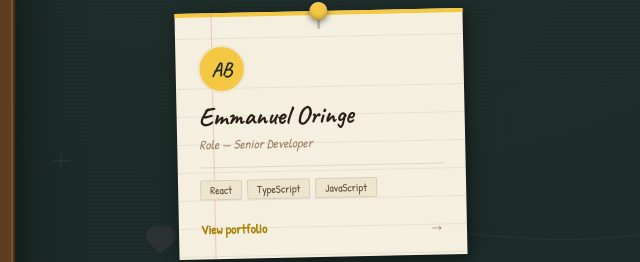
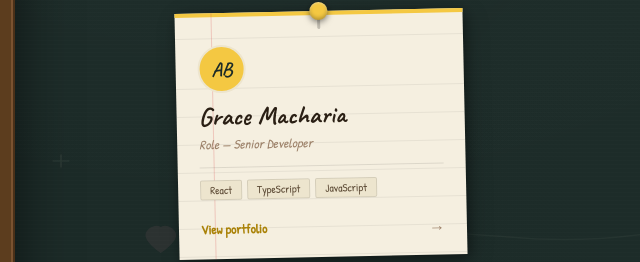
Before and after one commit to IS-PROJECT-2026/RoyCo, a plain HTML site: page index.html in a window 1280 px wide. Shown: the part 445-707 px from the top of the page, 3-643 px from the left. Drawn offline with Linux system fonts and the light colour scheme.

Commit message:
feat(index.html): Update Name

```diff
--- a/index.html
+++ b/index.html
@@ -703,7 +703,7 @@
         <div class="card-margin" aria-hidden="true"></div>
         <div class="card-content">
           <div class="card-avatar">AB</div>
-          <p class="card-name">Emmanuel Oringe</p>
+          <p class="card-name">Grace Macharia</p>
           <p class="card-role">Role — Senior Developer</p>
           <div class="card-divider"></div>
           <div class="card-tags">
```
